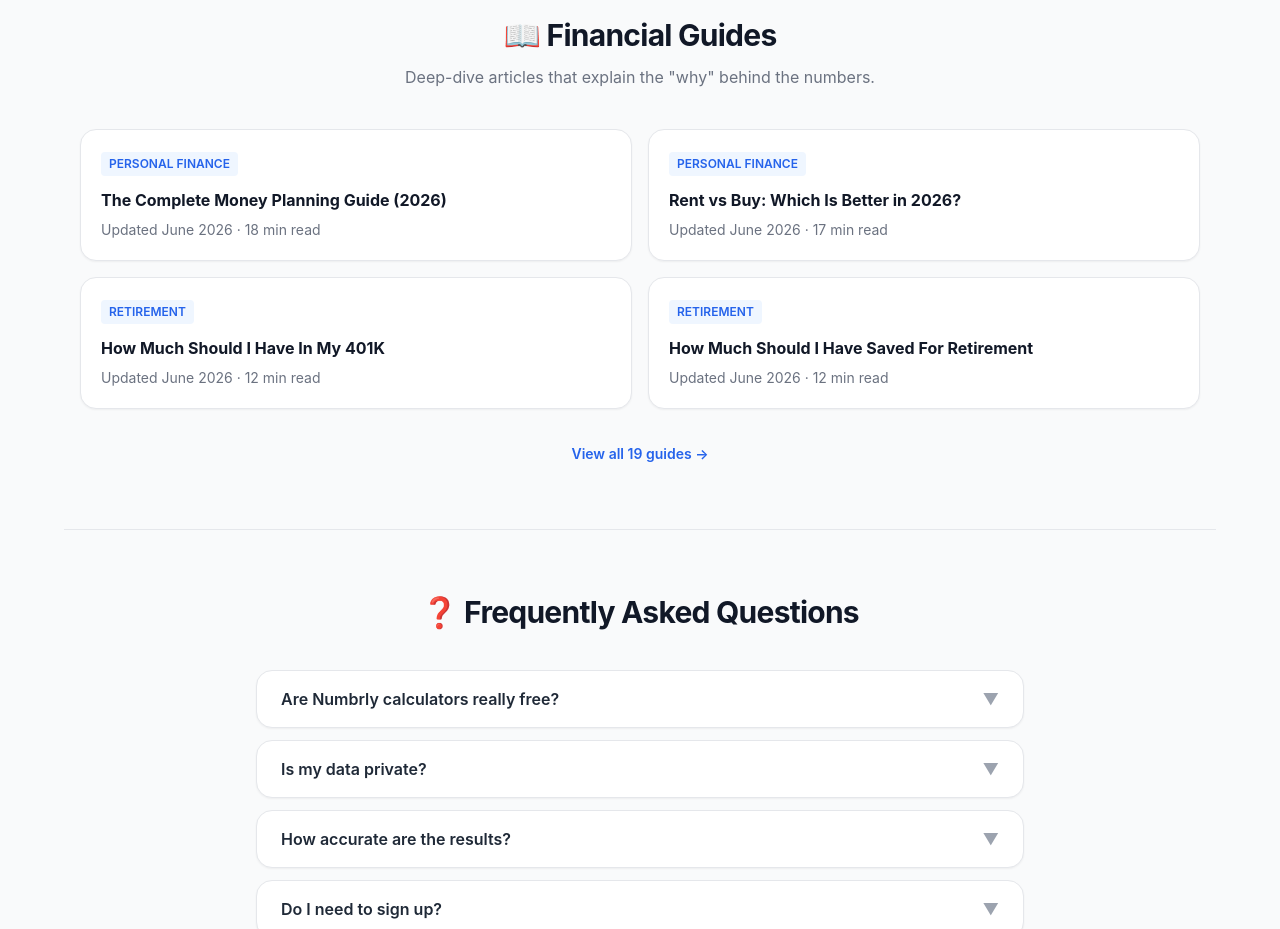
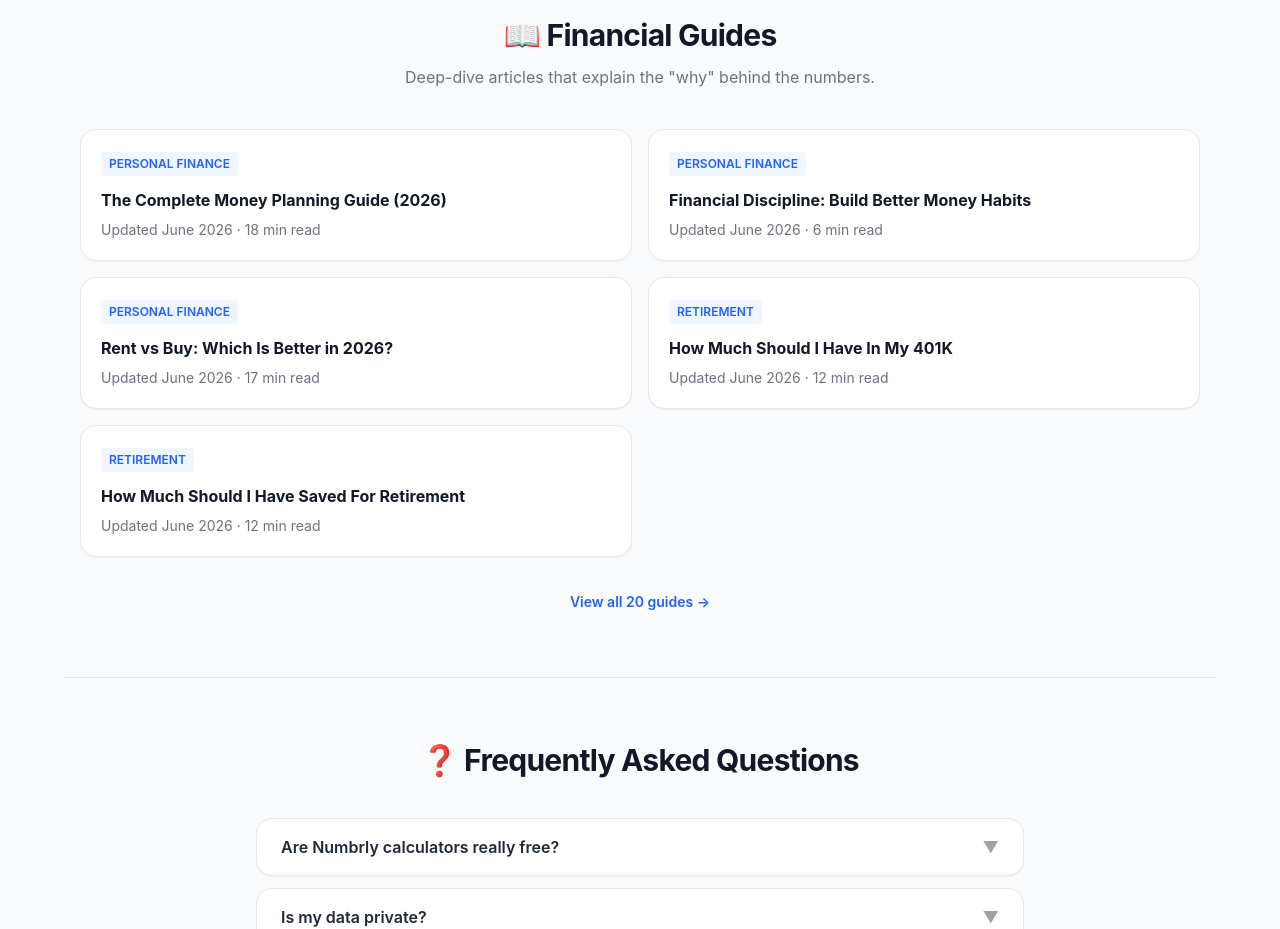
Before and after one commit to BLovo22/calcify, a website: page index.html in a window 1280 px wide. Shown: the part 2540-3469 px from the top of the page. Drawn offline with nearby package versions, Linux system fonts and the light colour scheme.

Commit message:
Add financial discipline guide to homepage

```diff
--- a/index.html
+++ b/index.html
@@ -255,6 +255,11 @@ tailwind.config = {
       <h4 class="font-bold mb-2 group-hover:text-pri transition">The Complete Money Planning Guide (2026)</h4>
       <p class="text-gray-500 text-sm">Updated June 2026 &middot; 18 min read</p>
     </a>
+    <a href="/guides/financial-discipline.html" class="group bg-white border border-gray-200 rounded-2xl p-5 shadow-sm hover:shadow-lg hover:border-pri transition-all duration-200">
+      <span class="inline-block text-xs font-semibold text-pri bg-pri-light px-2 py-1 rounded mb-3">PERSONAL FINANCE</span>
+      <h4 class="font-bold mb-2 group-hover:text-pri transition">Financial Discipline: Build Better Money Habits</h4>
+      <p class="text-gray-500 text-sm">Updated June 2026 &middot; 6 min read</p>
+    </a>
     <a href="/guides/rent-vs-buy.html" class="group bg-white border border-gray-200 rounded-2xl p-5 shadow-sm hover:shadow-lg hover:border-pri transition-all duration-200">
       <span class="inline-block text-xs font-semibold text-pri bg-pri-light px-2 py-1 rounded mb-3">PERSONAL FINANCE</span>
       <h4 class="font-bold mb-2 group-hover:text-pri transition">Rent vs Buy: Which Is Better in 2026?</h4>
@@ -274,7 +279,7 @@ tailwind.config = {
   </div>
   <div class="text-center mt-8">
     <a href="/guides/" class="inline-flex items-center gap-1 text-pri font-semibold text-sm hover:underline">
-      View all 19 guides &#x2192;
+      View all 20 guides &#x2192;
     </a>
   </div>
 </section>
```
